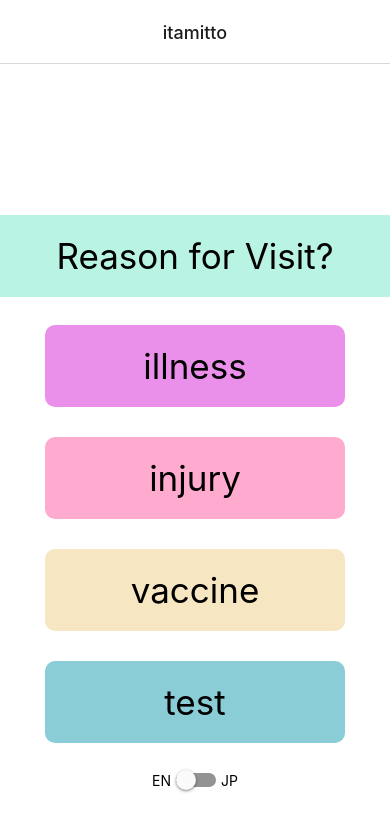
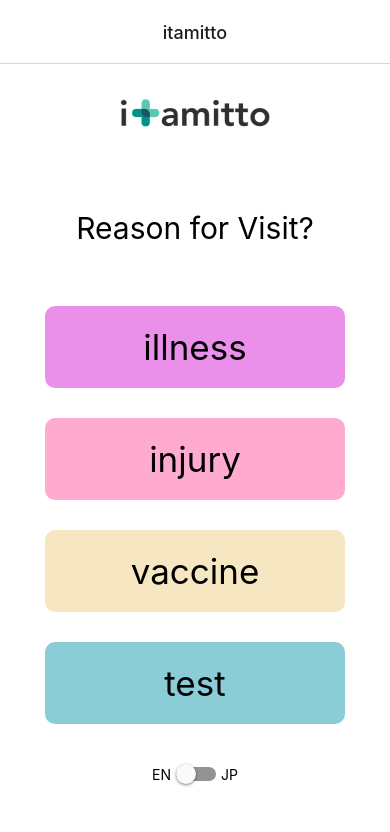
Before and after one commit to MyKamonohashi/itamitto-frontend, a React Native app in the folder client/: screen /FrameOne in a window 390 px wide. Shown: the top 832 px of the page. Built offline with nearby package versions, Linux system fonts and the light colour scheme.

Commit message:
style: header

```diff
--- a/client/src/components/FrameOne.tsx
+++ b/client/src/components/FrameOne.tsx
@@ -1,7 +1,8 @@
-import { StyleSheet, Text, View, Pressable, Switch, Image } from 'react-native';
+import { StyleSheet, Text, View, Pressable, Switch } from 'react-native';
 import { useState, useEffect } from 'react';
 import en from '../localize/en';
 import ja from '../localize/ja';
+import Header from './Header';
 import LanguageToggle from './LanguageToggle';
 import { useNavigation } from '@react-navigation/native';
 import { NativeStackNavigationProp, NativeStackScreenProps } from '@react-navigation/native-stack';
@@ -30,8 +31,7 @@ const FrameOne: React.FC<Props> = () => {
 
   return (
     <View style={styles.container}>
-      <Image style={styles.image} source={require('../assets/Green Simple Medical Clinic Logo 3.svg')} />
-      <Text style={styles.header}>{language.title.reason}</Text>
+      <Header text={language.title.reason}/>
       <View style={styles.buttons}>
         <Pressable  style={styles.buttonOne}
           onPress={() => {
@@ -123,9 +123,6 @@ const styles = StyleSheet.create({
     alignItems: 'center',
     gap: 5,
   },
-  image: {
-    height: 100
-  }
 });
 
 export default FrameOne;
--- a/client/src/components/Header.tsx
+++ b/client/src/components/Header.tsx
@@ -1,14 +1,24 @@
-import { StyleSheet, Text, View } from 'react-native';
-import { useState, useEffect } from 'react';
+import { StyleSheet, Text, Image } from 'react-native';
 
-export default function Header() {
+type HeaderProps = {
+  text: string
+}
+
+export default function Header({ text }: HeaderProps) {
   return (
     <>
-      <Text></Text>
+      <Image source={require('../assets/logo.png')} />
+      <Text style={styles.header}>{text}</Text>
     </>
   );
 }
 
 const styles = StyleSheet.create({
-
-})
+  header: {
+    fontSize: 30,
+    textAlign: 'center',
+    minWidth:'100%',
+    paddingBottom: 20,
+    paddingTop: 20,
+  },
+});
```
Also changed, not shown: client/src/assets/logo.png (added).
